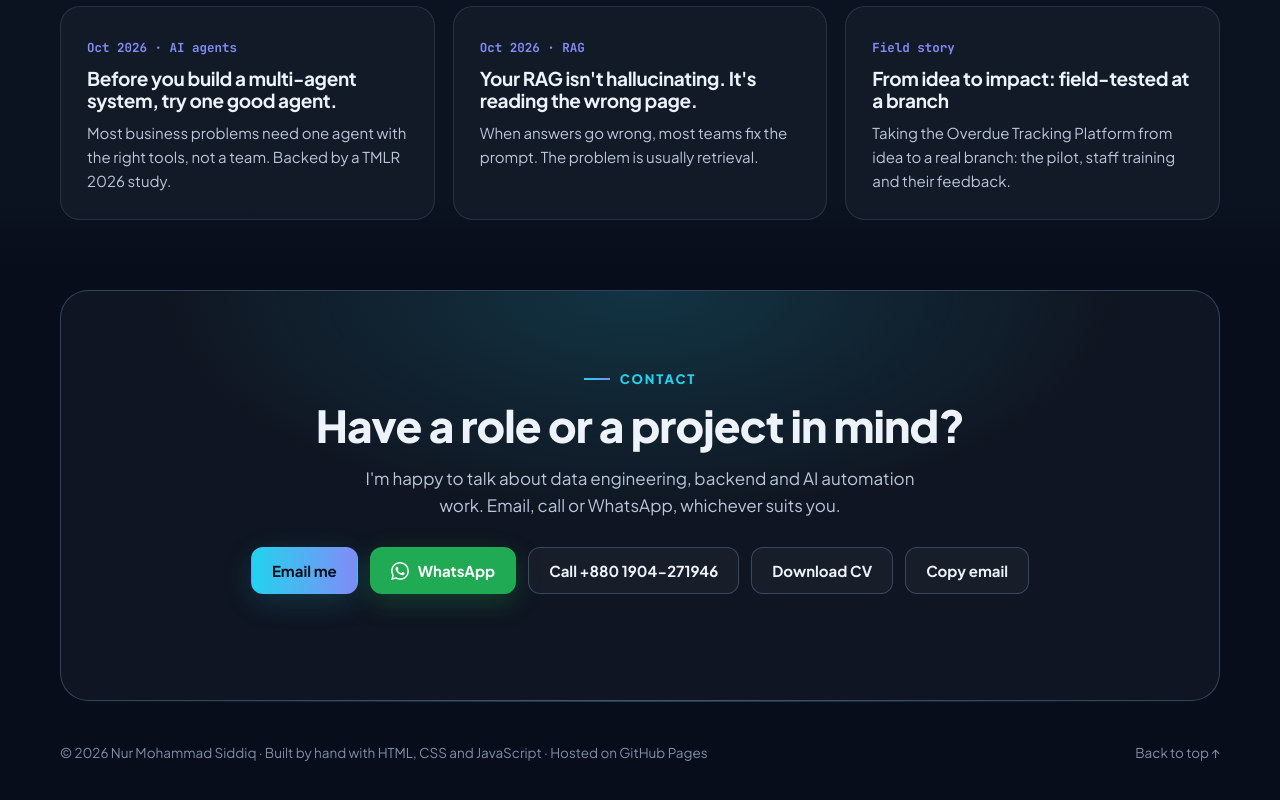
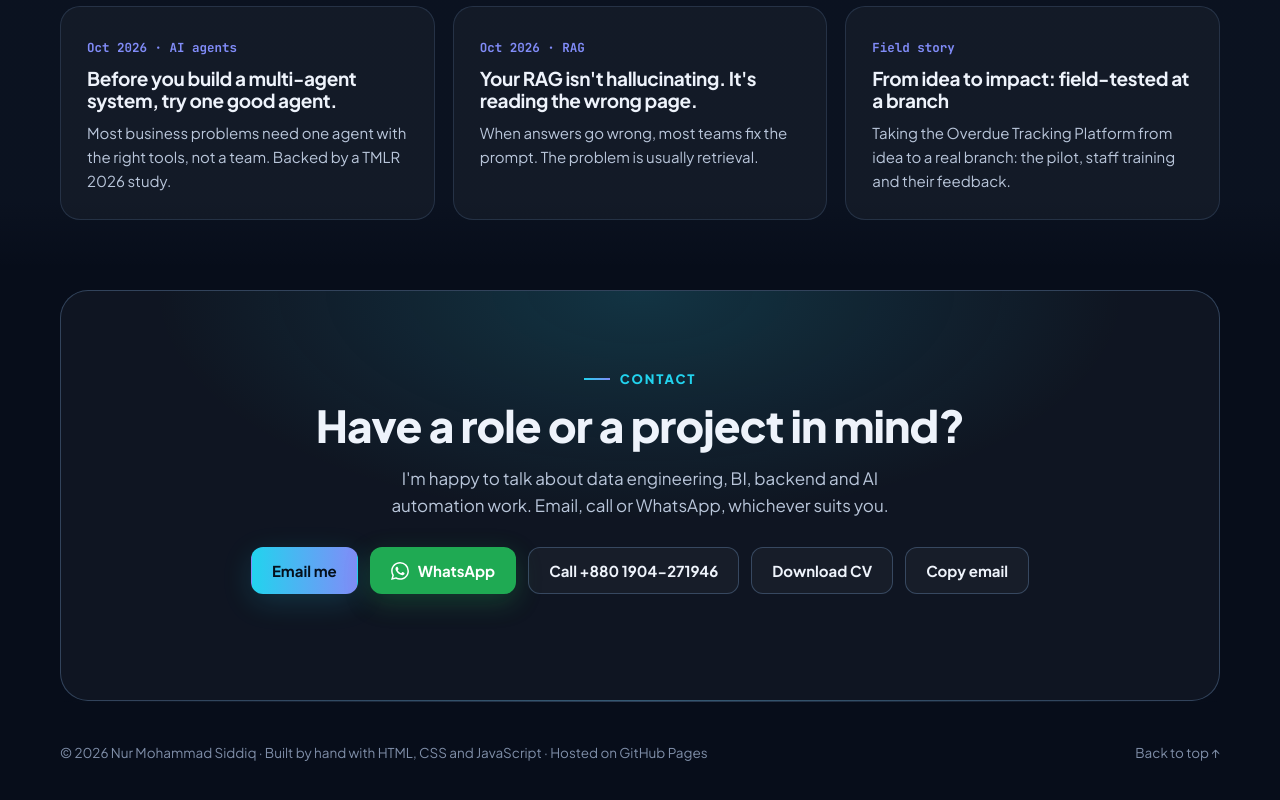
Before and after one commit to NurMohammad126641/nurmohammad126641.github.io, a plain HTML site: page index.html in a window 1280 px wide. Shown: the part 7893-8693 px from the top of the page. Drawn offline with Linux system fonts and the light colour scheme.

Commit message:
Mention BI in the contact line

```diff
--- a/index.html
+++ b/index.html
@@ -507,7 +507,7 @@
     <section class="wrap section contact reveal" id="contact">
       <p class="eyebrow">Contact</p>
       <h2>Have a role or a project in mind?</h2>
-      <p class="section-lead">I'm happy to talk about data engineering, backend and AI automation work. Email, call or WhatsApp, whichever suits you.</p>
+      <p class="section-lead">I'm happy to talk about data engineering, BI, backend and AI automation work. Email, call or WhatsApp, whichever suits you.</p>
       <div class="cta-row center">
         <a class="btn btn-primary" href="mailto:rabbins.eng@gmail.com">Email me</a>
         <a class="btn btn-wa" href="https://wa.me/8801904271946?text=Hi%20Nur%2C%20I%20saw%20your%20portfolio" target="_blank" rel="noopener"><svg viewBox="0 0 24 24" aria-hidden="true"><path d="M17.472 14.382c-.297-.149-1.758-.867-2.03-.967-.273-.099-.471-.148-.67.15-.197.297-.767.966-.94 1.164-.173.199-.347.223-.644.075-.297-.15-1.255-.463-2.39-1.475-.883-.788-1.48-1.761-1.653-2.059-.173-.297-.018-.458.13-.606.134-.133.298-.347.446-.52.149-.174.198-.298.298-.497.099-.198.05-.371-.025-.52-.075-.149-.669-1.612-.916-2.207-.242-.579-.487-.5-.669-.51-.173-.008-.371-.01-.57-.01-.198 0-.52.074-.792.372-.272.297-1.04 1.016-1.04 2.479 0 1.462 1.065 2.875 1.213 3.074.149.198 2.096 3.2 5.077 4.487.709.306 1.262.489 1.694.625.712.227 1.36.195 1.871.118.571-.085 1.758-.719 2.006-1.413.248-.694.248-1.289.173-1.413-.074-.124-.272-.198-.57-.347m-5.421 7.403h-.004a9.87 9.87 0 01-5.031-1.378l-.361-.214-3.741.982.998-3.648-.235-.374a9.86 9.86 0 01-1.51-5.26c.001-5.45 4.436-9.884 9.888-9.884 2.64 0 5.122 1.03 6.988 2.898a9.825 9.825 0 012.893 6.994c-.003 5.45-4.437 9.884-9.885 9.884m8.413-18.297A11.815 11.815 0 0012.05 0C5.495 0 .16 5.335.157 11.892c0 2.096.547 4.142 1.588 5.945L.057 24l6.305-1.654a11.882 11.882 0 005.683 1.448h.005c6.554 0 11.89-5.335 11.893-11.893a11.821 11.821 0 00-3.48-8.413Z"/></svg>WhatsApp</a>
```
